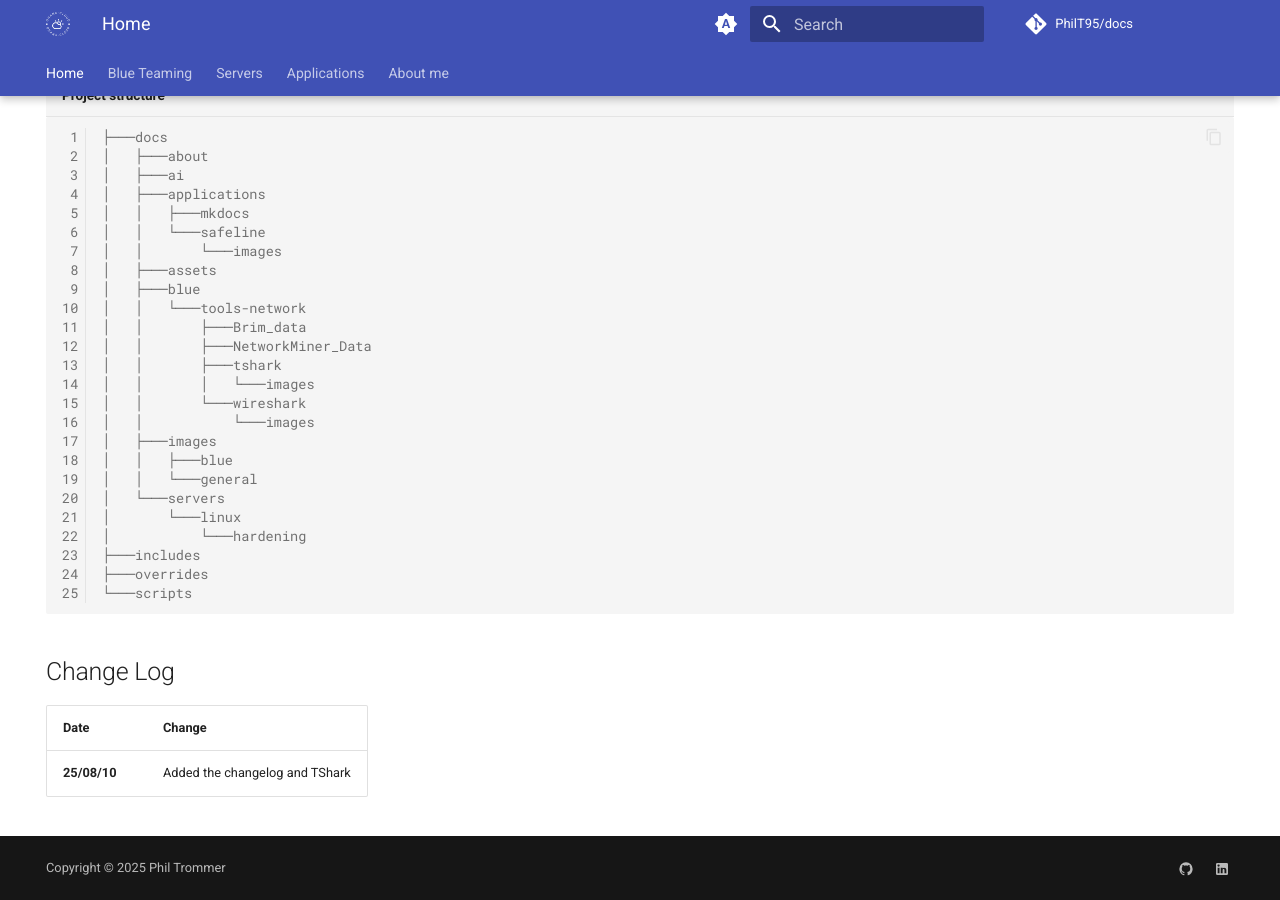
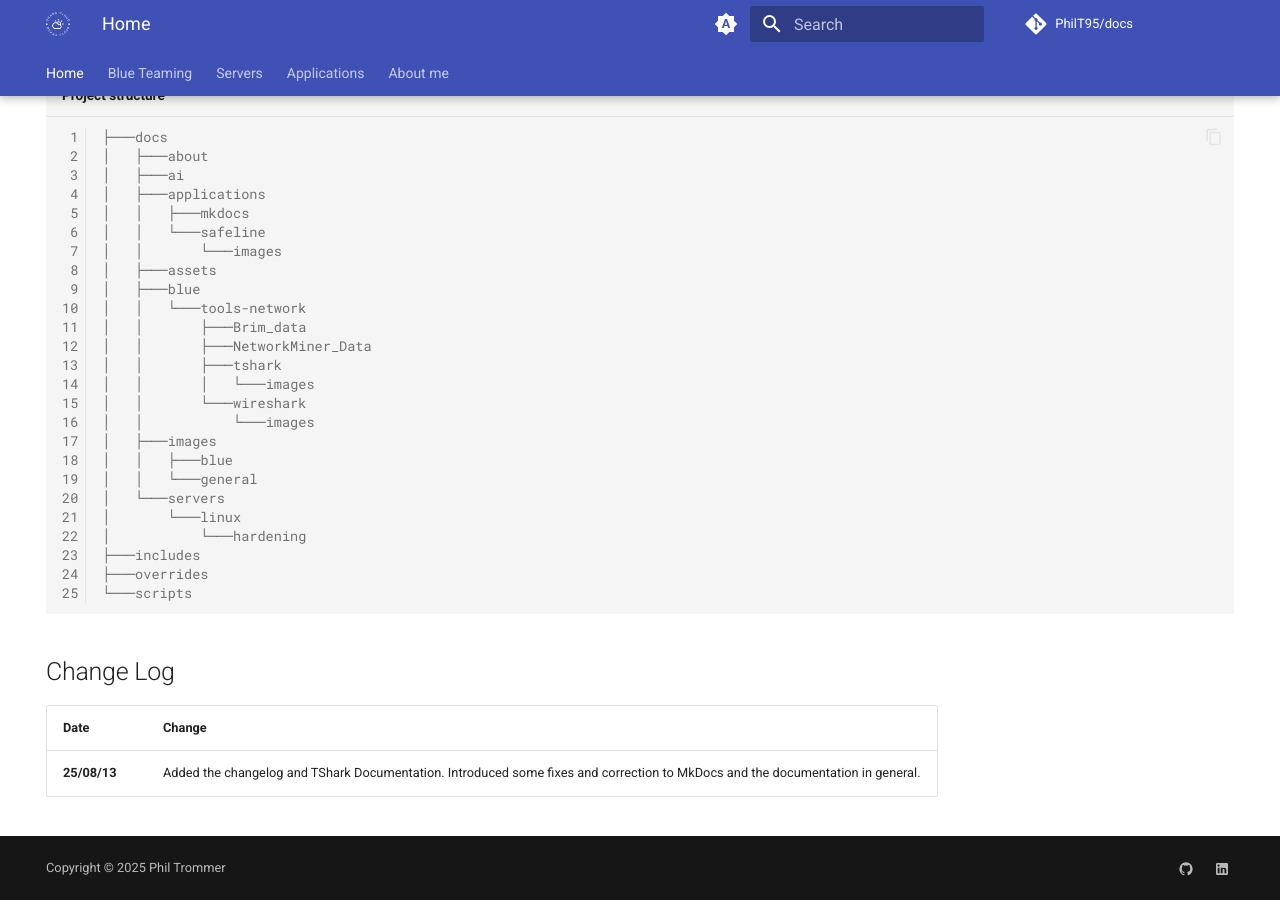
Before and after one commit to PhilT95/athenlyx, an MkDocs documentation site: the page built from docs/index.md, in a window 1280 px wide and 900 px high, scrolled down 821 px. Built offline with MkDocs 1.6.1 and Material for MkDocs 9.7.7, drawn with Linux system fonts in a browser that asks for light colours; plug-ins that fetch from the network failed and are left out; comment, search, counter and statistics services are not loaded; part of the change alters nothing that is shown.

Commit message:
Updated mkdoc and home index.md for publishing

```diff
--- a/docs/index.md
+++ b/docs/index.md
@@ -13,8 +13,8 @@ This is a collection of documentations, guides and How-To's for Infrastructure M
 
 The documentation is divided into:
 
-- [Blue Teaming](blue/blueteaming.md)
-- **Applications**
+- [**Blue Teaming**](blue/blueteaming.md)
+- [**Applications**](applications/index.md)
 - **Servers**
 - **AI**
 
@@ -56,4 +56,4 @@ You can find the git [here](https://github.com/PhilT95/docs).
 
 |Date|Change|
 |:---|:-----|
-|**25/08/10**|Added the changelog and TShark|
+|**25/08/13**|Added the changelog and TShark Documentation. Introduced some fixes and correction to MkDocs and the documentation in general.|
--- a/mkdocs.yml
+++ b/mkdocs.yml
@@ -16,6 +16,7 @@ nav:
           - Wireshark Traffic Analysis: blue/tools-network/wireshark/wireshark_trafficanalysis.md
         - TShark:
           - TShark Basics: blue/tools-network/tshark/tshark_basics.md
+          - TShark CLI: blue/tools-networks/tshark/tshark_cli_wireshark.md
         - NetworkMiner: blue/tools-network/NetworkMiner.md
         - BRIM: blue/tools-network/brim.md
     - AI Security:
```
